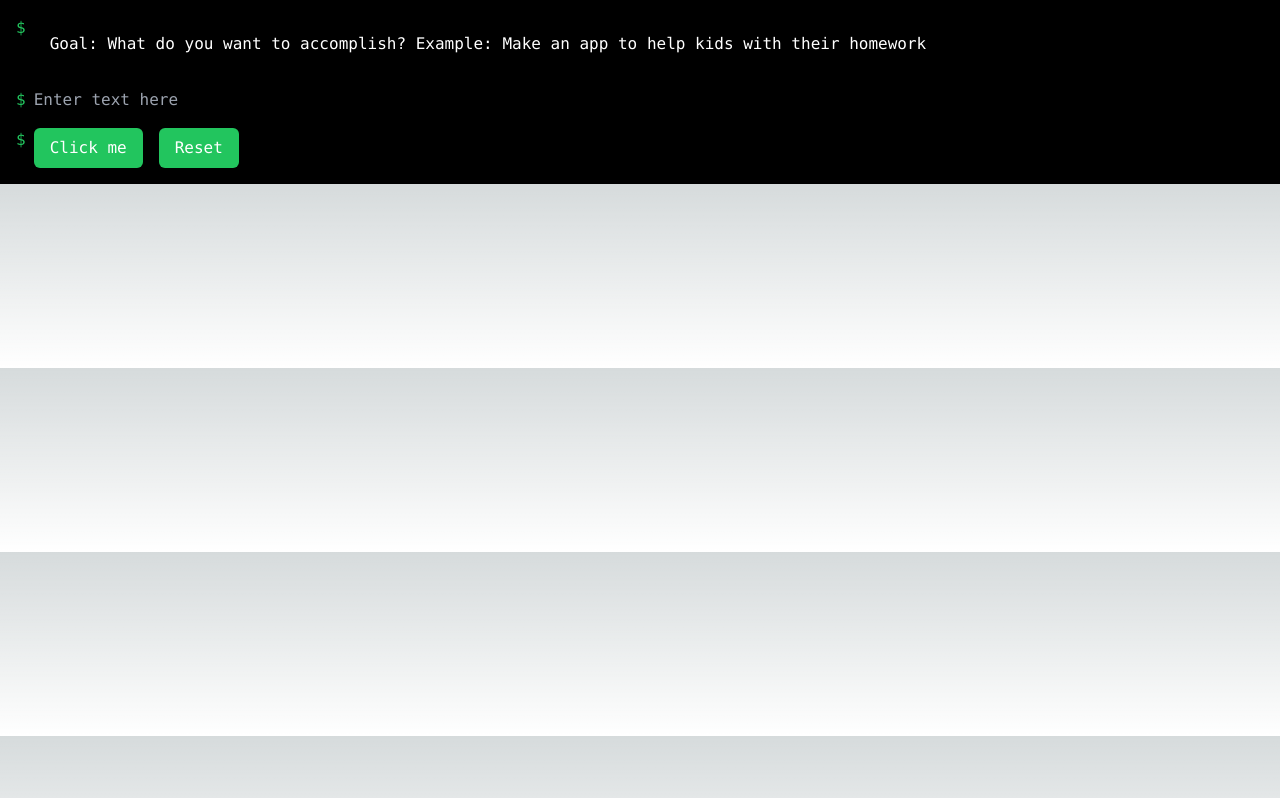
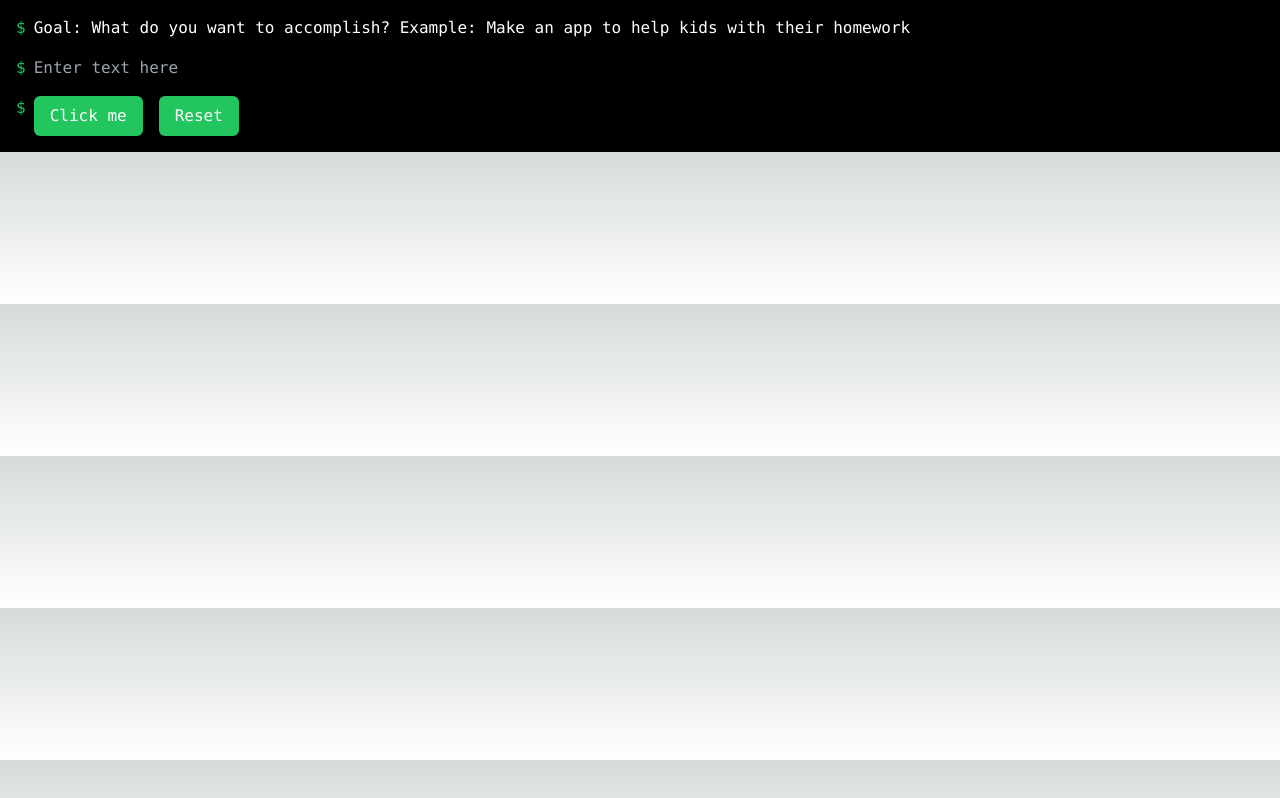
Before and after one commit to BillyLuisNeedham/ai-helper, a Next.js app: page / in a window 1280 px wide. Built offline with nearby package versions, Linux system fonts and the light colour scheme.

Commit message:
refactor: remove padding

```diff
--- a/src/components/TextBox.tsx
+++ b/src/components/TextBox.tsx
@@ -8,6 +8,6 @@ export const TextBox: React.FC<TextBoxProps> = ({ text }) => {
   let formattedText = convertStringToHtml(text);
 
     return (
-      <div className="bg-black text-white p-4 rounded-md font-mono" dangerouslySetInnerHTML={{ __html: formattedText }} />
+      <div className="bg-black text-white  rounded-md font-mono" dangerouslySetInnerHTML={{ __html: formattedText }} />
       );
 };
```
